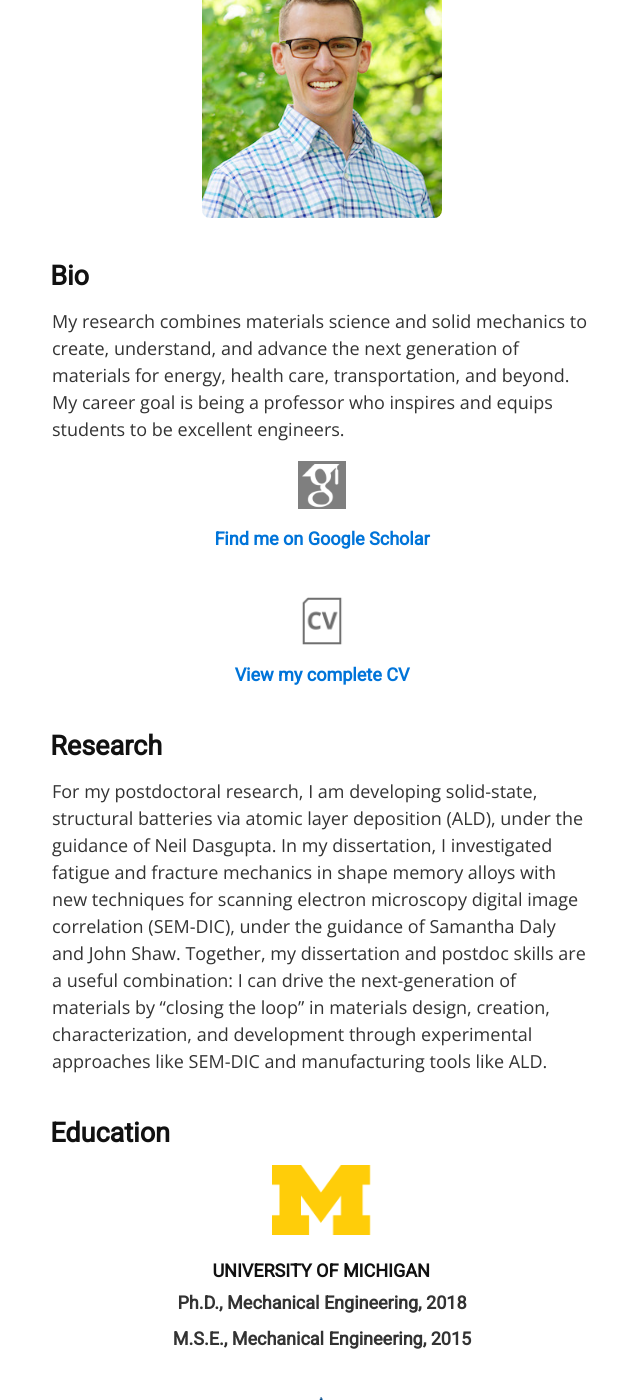
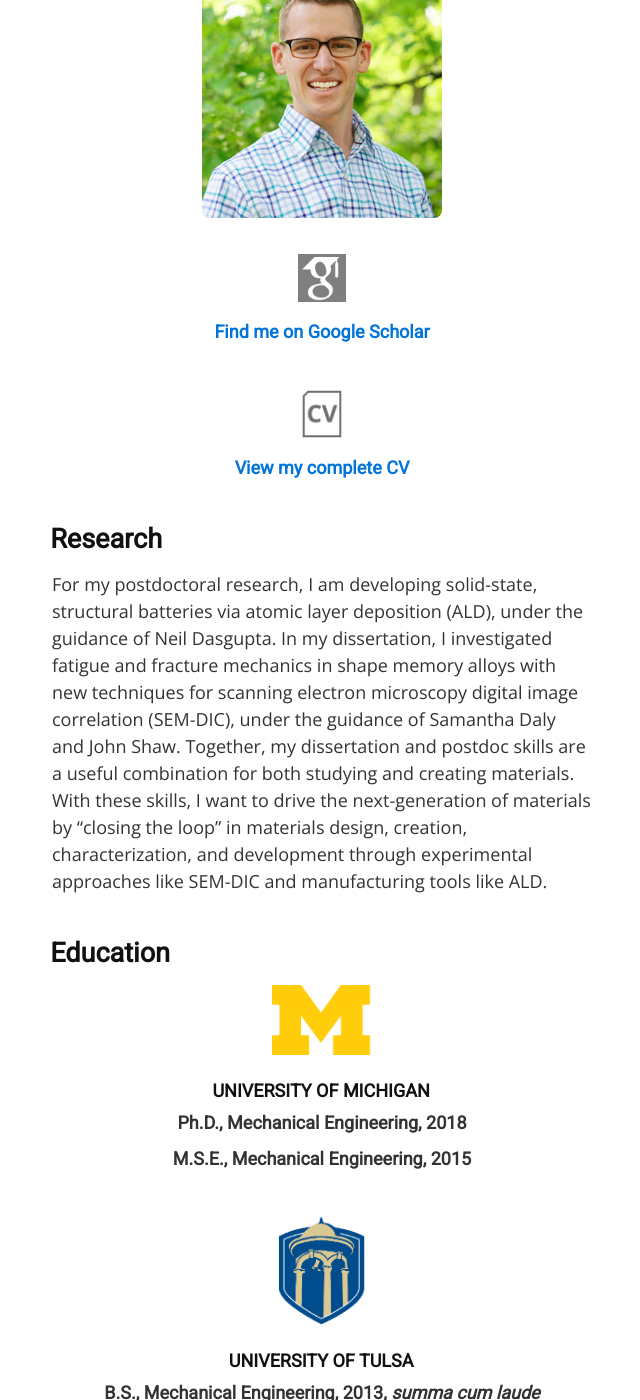
Before and after one commit to wlepage/wlepage.github.io, a Jekyll site: the page built from index.md, in a window 1280 px wide and 1400 px high, scrolled down 301 px. Shown: the whole window, without its empty margins (318-958 px from the left). Built offline with Jekyll 4.4.1, drawn with Linux system fonts in a browser that asks for light colours.

Commit message:
Update index.md

```diff
--- a/index.md
+++ b/index.md
@@ -6,9 +6,6 @@ layout: default
 <div id="mugshot">
 	<img src="img/profile.jpg" width="240" height="240" class="rounded8" />
 </div>
-
-## Bio
-My research combines materials science and solid mechanics to create, understand, and advance the next generation of materials for energy, health care, transportation, and beyond. My career goal is being a professor who inspires and equips students to be excellent engineers.
 
 <div id="Ricons">
 	<a class="Ricon" href="https://scholar.google.com/citations?user=ACk2g1gAAAAJ">
@@ -25,7 +22,7 @@ My research combines materials science and solid mechanics to create, understand
 </div>
 
 ## Research
-For my postdoctoral research, I am developing solid-state, structural batteries via atomic layer deposition (ALD), under the guidance of Neil Dasgupta. In my dissertation, I investigated fatigue and fracture mechanics in shape memory alloys with new techniques for scanning electron microscopy digital image correlation (SEM-DIC), under the guidance of Samantha Daly and John Shaw. Together, my dissertation and postdoc skills are a useful combination: I can drive the next-generation of materials by "closing the loop" in materials design, creation, characterization, and development through experimental approaches like SEM-DIC and manufacturing tools like ALD.
+For my postdoctoral research, I am developing solid-state, structural batteries via atomic layer deposition (ALD), under the guidance of Neil Dasgupta. In my dissertation, I investigated fatigue and fracture mechanics in shape memory alloys with new techniques for scanning electron microscopy digital image correlation (SEM-DIC), under the guidance of Samantha Daly and John Shaw. Together, my dissertation and postdoc skills are a useful combination for both studying and creating materials. With these skills, I want to drive the next-generation of materials by "closing the loop" in materials design, creation, characterization, and development through experimental approaches like SEM-DIC and manufacturing tools like ALD.
 
 ## Education
 <figure>
```
